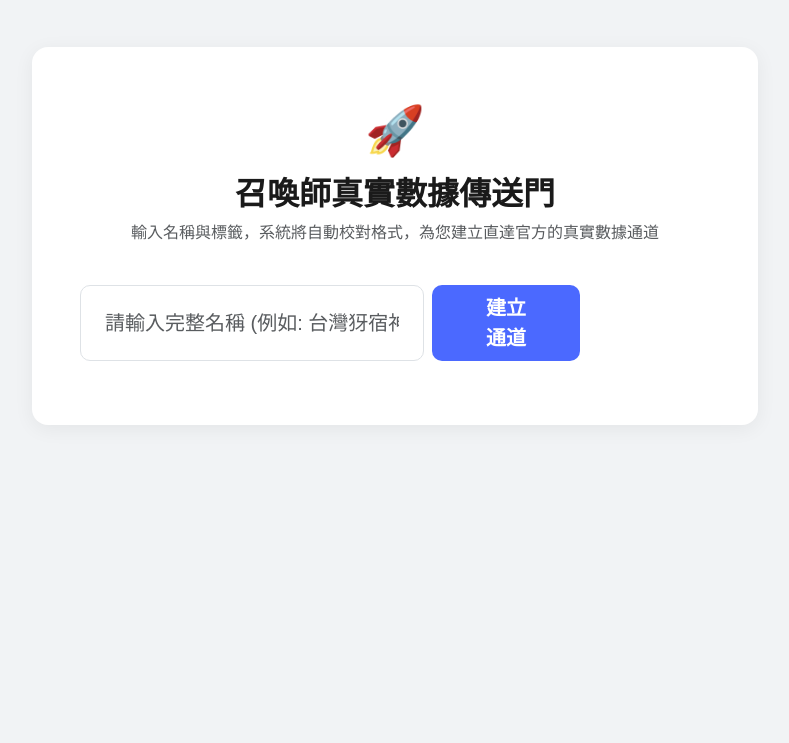
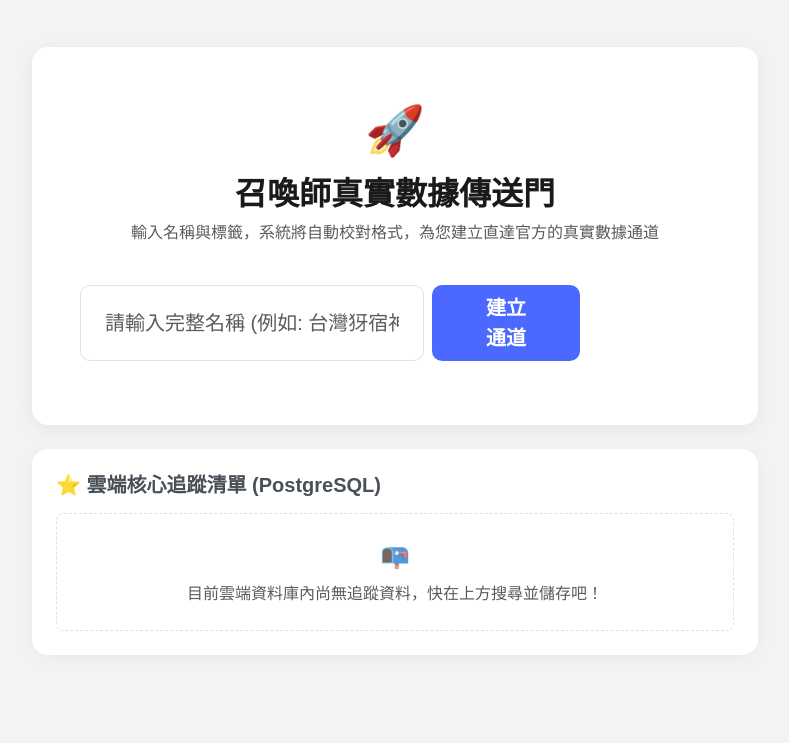
Before and after one commit to justin951010/python, a Flask app: page /lol_search in a window 1280 px wide. Shown: the part 72-815 px from the top of the page, without its empty margins (245-1034 px from the left). Run offline with Flask 3, Linux system fonts and the light colour scheme.

Commit message:
完美實作雲端 PostgreSQL 資料庫：新增與刪除召喚師追蹤清單功能

```diff
--- a/app.py
+++ b/app.py
@@ -1,4 +1,5 @@
-from flask import Flask, render_template, request, redirect
+from flask import Flask, render_template, request, redirect, url_for
+from flask_sqlalchemy import SQLAlchemy
 from dotenv import load_dotenv
 import os
 import requests
@@ -11,8 +12,25 @@ load_dotenv()
 
 app = Flask(__name__)
 app.config["SECRET_KEY"] = os.getenv("SECRET_KEY")
+app.config["SQLALCHEMY_DATABASE_URI"] = os.getenv("DATABASE_URL")
 
-# ═══ 🏠 網頁路由 ═══
+# 初始化 SQLAlchemy 資料庫核心
+db = SQLAlchemy(app)
+
+# ═══ 🛢️ PostgreSQL 資料表宣告 (對接老師教材技術) ═══
+class PlayerFollow(db.Model):
+    __tablename__ = 'player_follow'
+    id = db.Column(db.Integer, primary_key=True)
+    player_id = db.Column(db.String(100), nullable=False, unique=True) # 儲存召喚師名稱與標籤
+
+# 自動建立資料表
+try:
+    with app.app_context():
+        db.create_all()
+except Exception as e:
+    print(f"資料庫提示: {e}")
+
+# ═══ 🏠 網頁功能路由 ═══
 
 @app.route("/")
 def home():
@@ -99,6 +117,7 @@ def lol_champions():
         print(f"❌ 現場網頁解析出錯: {e}")
     return render_template("lol_champions.html", champions=champions_list)
 
+# ═══ 🔍 戰績查詢與資料庫連動路由 ═══
 @app.route("/lol_search", methods=["GET", "POST"])
 def lol_search():
     player_id = ""
@@ -107,13 +126,47 @@ def lol_search():
     if request.method == "POST":
         player_id = request.form.get("player_id", "").strip()
         if player_id:
-            # 處理 Riot ID 格式，將 # 轉為 -
             formatted_id = player_id.replace("#", "-")
             encoded_id = urllib.parse.quote(formatted_id)
-            # 生成標準台服官方對應路徑
             opgg_url = f"https://www.op.gg/summoners/tw/{encoded_id}"
 
-    return render_template("lol_search.html", player_id=player_id, opgg_url=opgg_url)
+    # 從 PostgreSQL 資料庫撈出所有已追蹤的召喚師名單，傳給前端顯示
+    followed_players = PlayerFollow.query.all()
+
+    # 幫追蹤名單的每個人也預先算好她們的 OP.GG 傳送門網址
+    processed_follows = []
+    for p in followed_players:
+        f_id = p.player_id.replace("#", "-")
+        e_id = urllib.parse.quote(f_id)
+        processed_follows.append({
+            "id": p.id,
+            "player_id": p.player_id,
+            "url": f"https://www.op.gg/summoners/tw/{e_id}"
+        })
+
+    return render_template("lol_search.html", player_id=player_id, opgg_url=opgg_url, followed_players=processed_follows)
+
+# ═══ ➕ 資料庫動作：新增追蹤 ═══
+@app.route("/follow_add", methods=["POST"])
+def follow_add():
+    player_id = request.form.get("player_id", "").strip()
+    if player_id:
+        # 檢查是否已經追蹤過，避免重複塞入噴錯誤
+        exists = PlayerFollow.query.filter_by(player_id=player_id).first()
+        if not exists:
+            new_follow = PlayerFollow(player_id=player_id)
+            db.session.add(new_follow)
+            db.session.commit()
+    return redirect(url_for("lol_search"))
+
+# ═══ ❌ 資料庫動作：取消追蹤 ═══
+@app.route("/follow_delete/<int:id>", methods=["POST"])
+def follow_delete(id):
+    player = PlayerFollow.query.get(id)
+    if player:
+        db.session.delete(player)
+        db.session.commit()
+    return redirect(url_for("lol_search"))
 
 if __name__ == "__main__":
     app.run(host="0.0.0.0", port=5000, debug=True)
--- a/requirements.txt
+++ b/requirements.txt
@@ -1,4 +1,6 @@
 Flask==3.1.3
+Flask-SQLAlchemy
+psycopg2-binary
 python-dotenv
 requests==2.32.5
 beautifulsoup4==4.14.2
--- a/templates/lol_search.html
+++ b/templates/lol_search.html
@@ -7,6 +7,7 @@
 <div class="py-5" style="background-color: #f1f3f5; min-height: calc(100vh - 56px); font-family: sans-serif;">
     <div class="container" style="max-width: 750px;">
 
+        <!-- 🔍 搜尋主卡片 -->
         <div class="card p-5 border-0 mb-4" style="border-radius: 16px; box-shadow: 0 4px 20px rgba(0,0,0,0.06); background: white;">
             <div class="text-center mb-4">
                 <span style="font-size: 3rem;">🚀</span>
@@ -20,12 +21,13 @@
             </form>
         </div>
 
+        <!-- 🎯 搜尋結果與【加入資料庫】按鈕 -->
         {% if opgg_url %}
-        <div class="card p-4 border-0 text-center animate-fade-in" style="border-radius: 16px; box-shadow: 0 6px 24px rgba(75, 105, 255, 0.12); background: white; border: 2px solid #eef2ff;">
+        <div class="card p-4 border-0 text-center mb-4 animate-fade-in" style="border-radius: 16px; box-shadow: 0 6px 24px rgba(75, 105, 255, 0.12); background: white; border: 2px solid #eef2ff;">
             <div class="py-3">
                 <span class="badge bg-success px-3 py-2 fs-6 mb-3" style="background-color: #22c55e !important;">✨ 官方連結生成成功</span>
                 <h4 class="fw-bold text-dark">已成功鎖定召喚師：<span class="text-primary">{{ player_id }}</span></h4>
-                <p class="text-muted small px-3">點擊下方按鈕將在新視窗打開官方最準確的 KDA、近期常用角色及勝率。<strong>您目前的開發網頁和黑色導覽列將安穩保留在原地。</strong></p>
+                <p class="text-muted small px-3">您可以直接開啟傳送門，或是將他加入下方的雲端追蹤清單中。</p>
             </div>
 
             <div class="p-3 bg-light rounded-3 mb-4 border text-truncate">
@@ -33,11 +35,56 @@
                 <code class="text-secondary" style="font-size: 0.95rem;">{{ opgg_url }}</code>
             </div>
 
-            <a href="{{ opgg_url }}" target="_blank" class="btn btn-lg btn-primary w-100 py-3 fw-bold shadow-sm" style="background-color: #4b69ff; border: none; border-radius: 10px; font-size: 1.1rem;">
-                🎯 開啟真實戰績傳送門 ↗
-            </a>
+            <!-- 兩顆並排的按鈕：開啟網頁 & 寫入 PostgreSQL 資料庫 -->
+            <div class="d-flex gap-3">
+                <a href="{{ opgg_url }}" target="_blank" class="btn btn-lg btn-primary flex-grow-1 py-3 fw-bold shadow-sm" style="background-color: #4b69ff; border: none; border-radius: 10px; font-size: 1.1rem;">
+                    🎯 開啟真實戰績傳送門 ↗
+                </a>
+
+                <form action="/follow_add" method="POST" class="m-0">
+                    <input type="hidden" name="player_id" value="{{ player_id }}">
+                    <button type="submit" class="btn btn-lg btn-outline-warning py-3 fw-bold" style="border-radius: 10px; font-size: 1.1rem; min-width: 160px; border: 2px solid #ffc107; color: #ff9800;">
+                        ⭐ 追蹤召喚師
+                    </button>
+                </form>
+            </div>
         </div>
         {% endif %}
+
+        <!-- 🛢️ PostgreSQL 雲端追蹤清單展示區 -->
+        <div class="card p-4 border-0" style="border-radius: 16px; box-shadow: 0 4px 20px rgba(0,0,0,0.04); background: white;">
+            <h5 class="fw-bold mb-3" style="color: #495057;">⭐ 雲端核心追蹤清單 (PostgreSQL)</h5>
+
+            {% if followed_players %}
+                <div class="list-group list-group-flush">
+                    {% for player in followed_players %}
+                        <div class="list-group-item d-flex justify-content-between align-items-center px-0 py-3 bg-transparent border-bottom">
+                            <div class="d-flex align-items-center">
+                                <span class="badge rounded-circle bg-light text-secondary border me-3" style="width: 28px; height: 28px; display: flex; align-items: center; justify-content: center;">{{ loop.index }}</span>
+                                <span class="fw-bold fs-5 text-dark">{{ player.player_id }}</span>
+                            </div>
+
+                            <div class="d-flex gap-2">
+                                <a href="{{ player.url }}" target="_blank" class="btn btn-sm btn-light border fw-bold text-primary px-3 py-2" style="border-radius: 6px;">
+                                    查看戰績 ↗
+                                </a>
+
+                                <form action="/follow_delete/{{ player.id }}" method="POST" class="m-0" onsubmit="return confirm('確定要取消追蹤此召喚師嗎？');">
+                                    <button type="submit" class="btn btn-sm btn-outline-danger px-3 py-2" style="border-radius: 6px;">
+                                        ❌
+                                    </button>
+                                </form>
+                            </div>
+                        </div>
+                    {% endfor %}
+                </div>
+            {% else %}
+                <div class="text-center py-4 text-muted border border-dashed rounded-3" style="border-style: dashed !important;">
+                    <span class="fs-4 d-block mb-2">📭</span>
+                    目前雲端資料庫內尚無追蹤資料，快在上方搜尋並儲存吧！
+                </div>
+            {% endif %}
+        </div>
 
     </div>
 </div>
```
